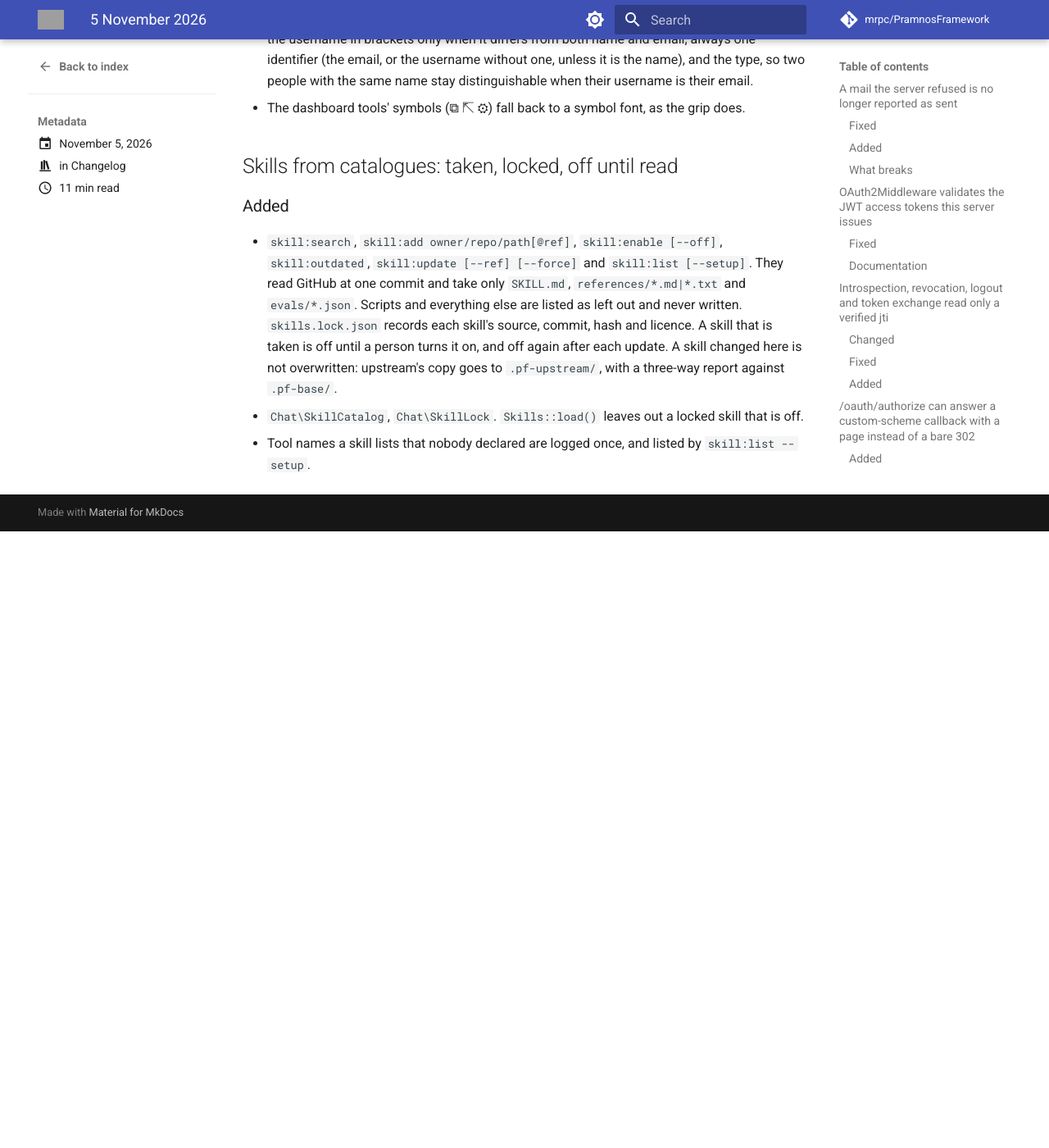
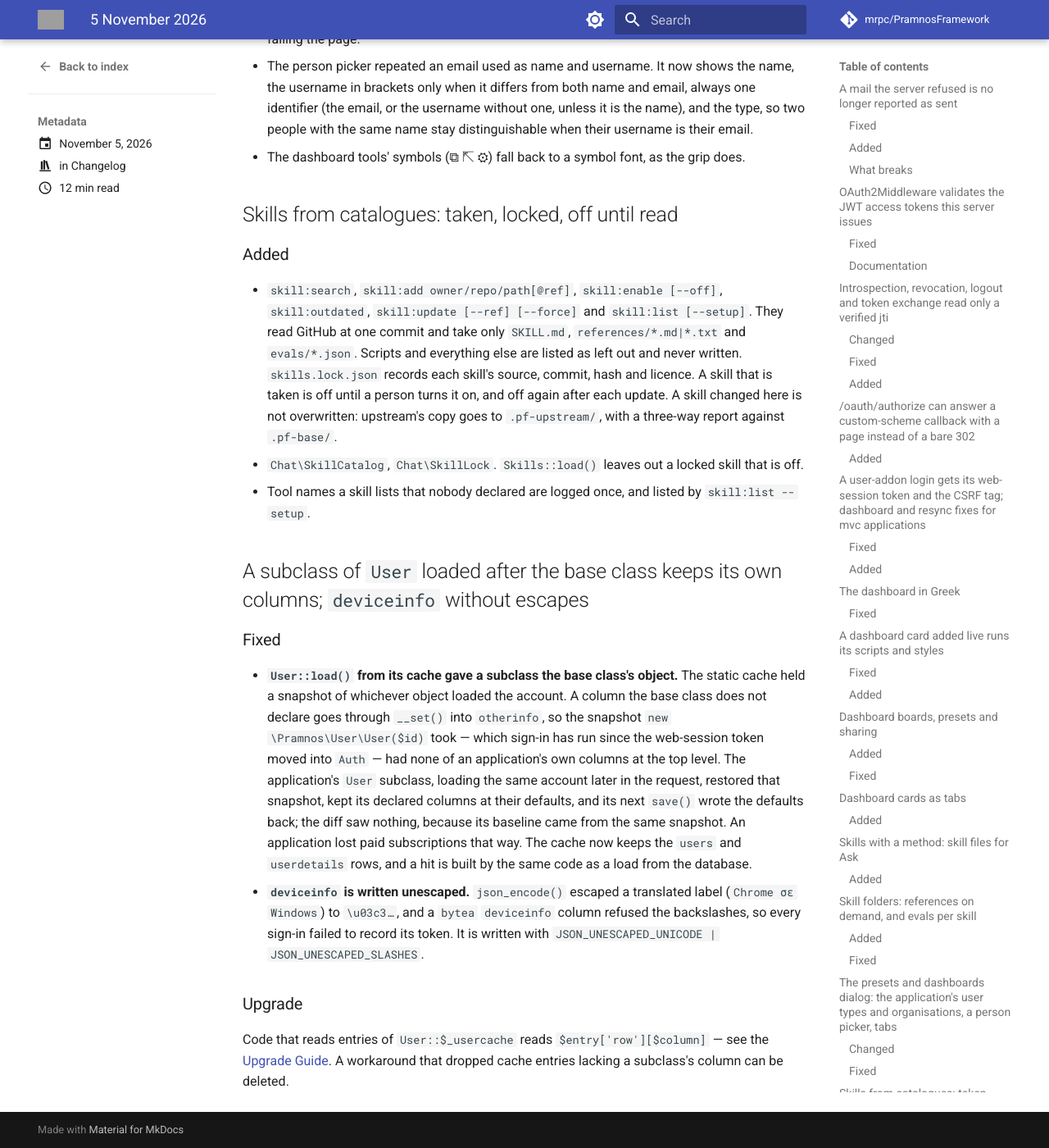
Before and after one commit to mrpc/PramnosFramework, an MkDocs documentation site: the page built from docs/version-history/posts/2026-11-05.md, in a window 1280 px wide and 1400 px high, scrolled down 8178 px. Shown: the whole window at 82% size. Built offline with MkDocs 1.6.1 and Material for MkDocs 9.7.7, drawn with Linux system fonts in a browser that asks for light colours; comment, search, counter and statistics services are not loaded; before the commit the page ends 8826 px from its top, so only the background shows below that; some of the changed text lies outside the part shown; grey boxes are pictures that could not be loaded.

Commit message:
fix(user)!: the user cache keeps rows, so a subclass keeps its own columns (FW-319)
User::load() cached a snapshot of the object that loaded the account. A
subclass loading the same id after \Pramnos\User\User (as sign-in does)
restored the base class's snapshot, kept its declared columns at their
defaults and wrote them back blank on save. The cache now holds the users
and userdetails rows, and a hit is rebuilt by the same code as a miss.

deviceinfo is written with JSON_UNESCAPED_UNICODE|JSON_UNESCAPED_SLASHES,
so a translated label holds no backslash a bytea column refuses.

```diff
--- a/docs/Pramnos_Auth_Tokens_Guide.md
+++ b/docs/Pramnos_Auth_Tokens_Guide.md
@@ -324,6 +324,11 @@
 - the token this request arrived with, from `$_SESSION['usertoken']`;
 - every other live `web_session` token from **this same browser**, matched on the device
   fingerprint inside `deviceinfo`.
+
+`deviceinfo` is JSON — `device` (the fingerprint), `label` (the device in words, in the
+language of the request) and `ip` — written with letters and slashes unescaped, so a Greek label
+is stored as its letters and the value holds no backslash a `bytea` column would read as an
+escape.
 
 The fingerprint and nothing else. `deviceinfo` also carries the address the token was
 issued from, and matching on the whole stored value would leave the older token valid after
--- a/docs/Pramnos_Authentication_Guide.md
+++ b/docs/Pramnos_Authentication_Guide.md
@@ -364,9 +364,17 @@
 #### A second load of the same user comes from memory
 
 `load()` keeps what it read for the process, up to a thousand users, and a second
-`new User($id)` is built from that, with no query. It is the same object a load from the database
-gives: the columns, the details (`otherinfo`), `originalOtherinfo` (so a save writes only the
+`new User($id)` is built from that, with no query. What it keeps is the rows — the `users` row and
+the `userdetails` rows — not the object, and a hit is built by the same code as a load from the
+database: the columns, the details (`otherinfo`), `originalOtherinfo` (so a save writes only the
 details that changed) and `_initialUserData`, the baseline `save()` compares with.
+
+That is what makes the cache safe to share with a subclass. A column an application's
+`User` subclass declares is a property on that class and a detail (`otherinfo`, through
+`__set()`) on the base class; the framework itself loads a `\Pramnos\User\User` at sign-in, and
+the application's class loading the same account afterwards must still see its own columns as
+properties. A snapshot of whichever object loaded first could not give it that — and a save
+would write the defaults back.
 `User::clearUserCache()` empties it, and a save of that user drops their entry.
 
 #### `getCurrentUser()` is a read
--- a/docs/Pramnos_Upgrade_Guide.md
+++ b/docs/Pramnos_Upgrade_Guide.md
@@ -798,6 +798,8 @@
 | **`Database::upsert()` on PostgreSQL** | A failed statement throws `QueryException`, after rolling back a transaction opened with `startTransaction()`. It returned `false` and left the transaction aborted, so every later statement failed with *current transaction is aborted*. `User::save()` writes its details through it, so it throws too. | Code that checked `upsert(...) === false` should catch `QueryException`. A `catch` around `User::save()` inside a transaction finds it already rolled back — `rollbackTransaction()` there is harmless. |
 | **`Model::_load()` with a non-numeric key** | For an integer primary key, a key that is not a whole number (`'abc'`, `'7abc'`, `''`, `'1.5'`) loads nothing and runs no query. On PostgreSQL that threw *invalid input syntax for type bigint* and aborted the transaction; on MySQL it matched row `0` (or `7` for `'7abc'`). | Code that caught that `QueryException` to answer "not found" gets an unloaded model instead. A `ctype_digit()` guard in a model's `load()` can go. |
 | **`User::load()` from its cache** | A second load of the same user restores the real protected properties, `originalOtherinfo` among them. It made new public properties named `"\0*\0originalOtherinfo"` and the like, and left the real ones at their defaults. So a save after a cached load wrote every detail again, and `get_object_vars()` inside a subclass listed keys with a NUL byte. | A diff or log of `getData()` / `get_object_vars()` no longer carries keys with `\0`, so a filter added for them can go. Rows already logged with NUL bytes need their own cleanup. |
+| **`User::$_usercache` holds rows** | The static cache keeps each account's `users` row and `userdetails` rows (`['row' => …, 'details' => [[fieldname, value], …]]`), and a hit is rebuilt by the same code as a load from the database. It held a snapshot of the object that loaded the account, so a subclass loaded after `\Pramnos\User\User` for the same id got the base class's snapshot: the subclass's own declared columns stayed at their defaults, and its next `save()` wrote them back blank. | Code that reads entries of `self::$_usercache` (not only `unset()`s them) reads `$entry['row']['column']`; a workaround that dropped entries lacking a subclass column can be deleted. |
+| **`usertokens.deviceinfo`** | Written as JSON with letters and slashes unescaped (`JSON_UNESCAPED_UNICODE \| JSON_UNESCAPED_SLASHES`): a translated label is `"Chrome σε Windows"`, not `"Chrome \u03c3\u03b5 Windows"`. A `bytea` column refused the escaped form on every sign-in. | Nothing, unless code compares the stored text byte for byte; `json_decode()` reads both. |
 
 ### `users` columns without a default
 
--- a/docs/version-history/posts/2026-11-05.md
+++ b/docs/version-history/posts/2026-11-05.md
@@ -20,6 +20,7 @@
 - Skill folders: references on demand, and evals per skill
 - The presets and dashboards dialog: the application's user types and organisations, a person picker, tabs
 - Skills from catalogues: taken, locked, off until read
+- A subclass of `User` loaded after the base class keeps its own columns; `deviceinfo` without escapes
 
 <!-- more -->
 
@@ -302,3 +303,28 @@
   report against `.pf-base/`.
 - `Chat\SkillCatalog`, `Chat\SkillLock`. `Skills::load()` leaves out a locked skill that is off.
 - Tool names a skill lists that nobody declared are logged once, and listed by `skill:list --setup`.
+
+## A subclass of `User` loaded after the base class keeps its own columns; `deviceinfo` without escapes
+
+### Fixed
+
+- **`User::load()` from its cache gave a subclass the base class's object.** The static cache
+  held a snapshot of whichever object loaded the account. A column the base class does not
+  declare goes through `__set()` into `otherinfo`, so the snapshot `new \Pramnos\User\User($id)`
+  took — which sign-in has run since the web-session token moved into `Auth` — had none of an
+  application's own columns at the top level. The application's `User` subclass, loading the
+  same account later in the request, restored that snapshot, kept its declared columns at their
+  defaults, and its next `save()` wrote the defaults back; the diff saw nothing, because its
+  baseline came from the same snapshot. An application lost paid subscriptions that way. The
+  cache now keeps the `users` and `userdetails` rows, and a hit is built by the same code as a
+  load from the database.
+- **`deviceinfo` is written unescaped.** `json_encode()` escaped a translated label
+  (`Chrome σε Windows`) to `\u03c3…`, and a `bytea` `deviceinfo` column refused the backslashes,
+  so every sign-in failed to record its token. It is written with
+  `JSON_UNESCAPED_UNICODE | JSON_UNESCAPED_SLASHES`.
+
+### Upgrade
+
+Code that reads entries of `User::$_usercache` reads `$entry['row'][$column]` — see the
+[Upgrade Guide](../../Pramnos_Upgrade_Guide.md). A workaround that dropped cache entries lacking
+a subclass's column can be deleted.
```
Also changed, not shown: other parts of docs/version-history/posts/2026-11-05.md (+1 -1 lines), 5 other files.
